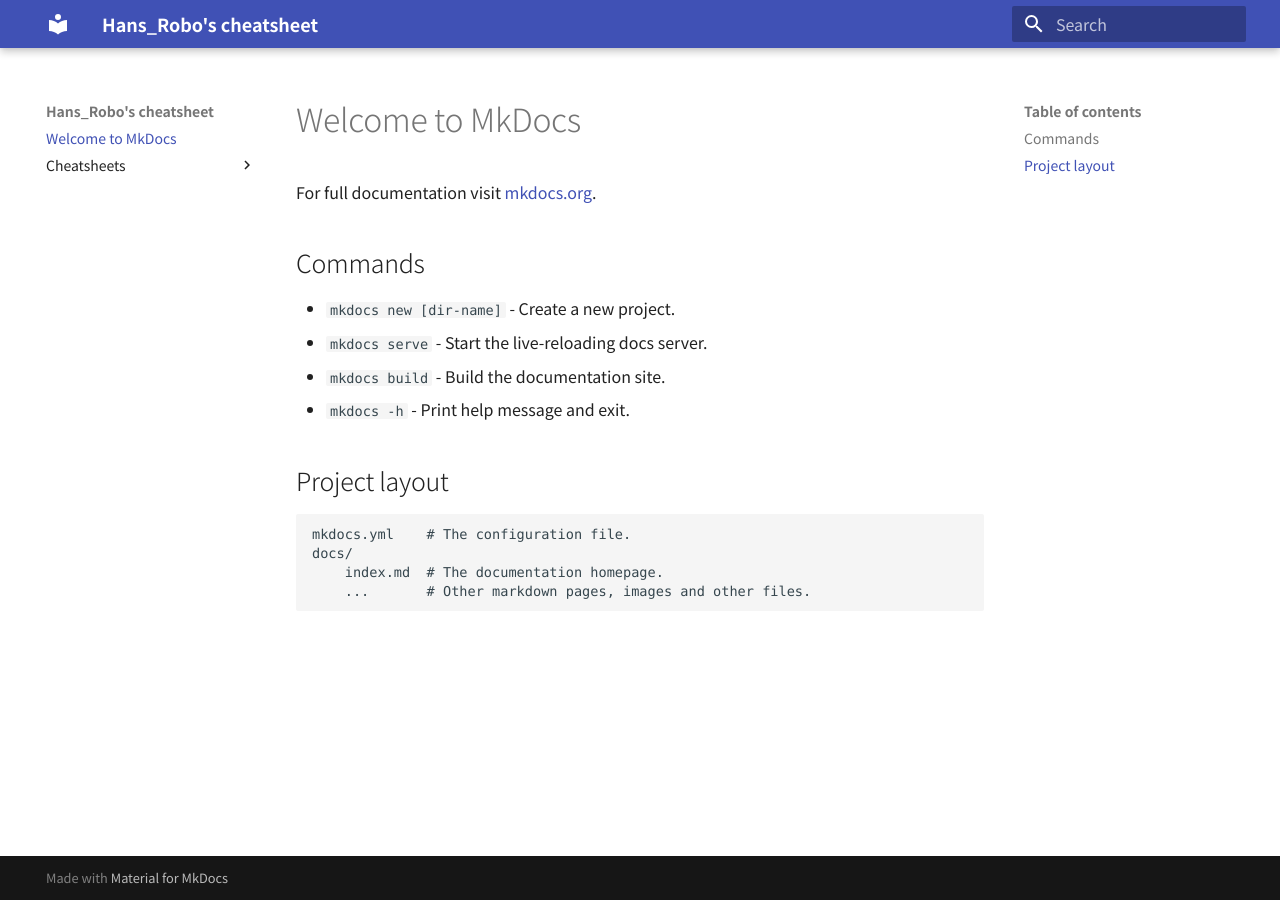
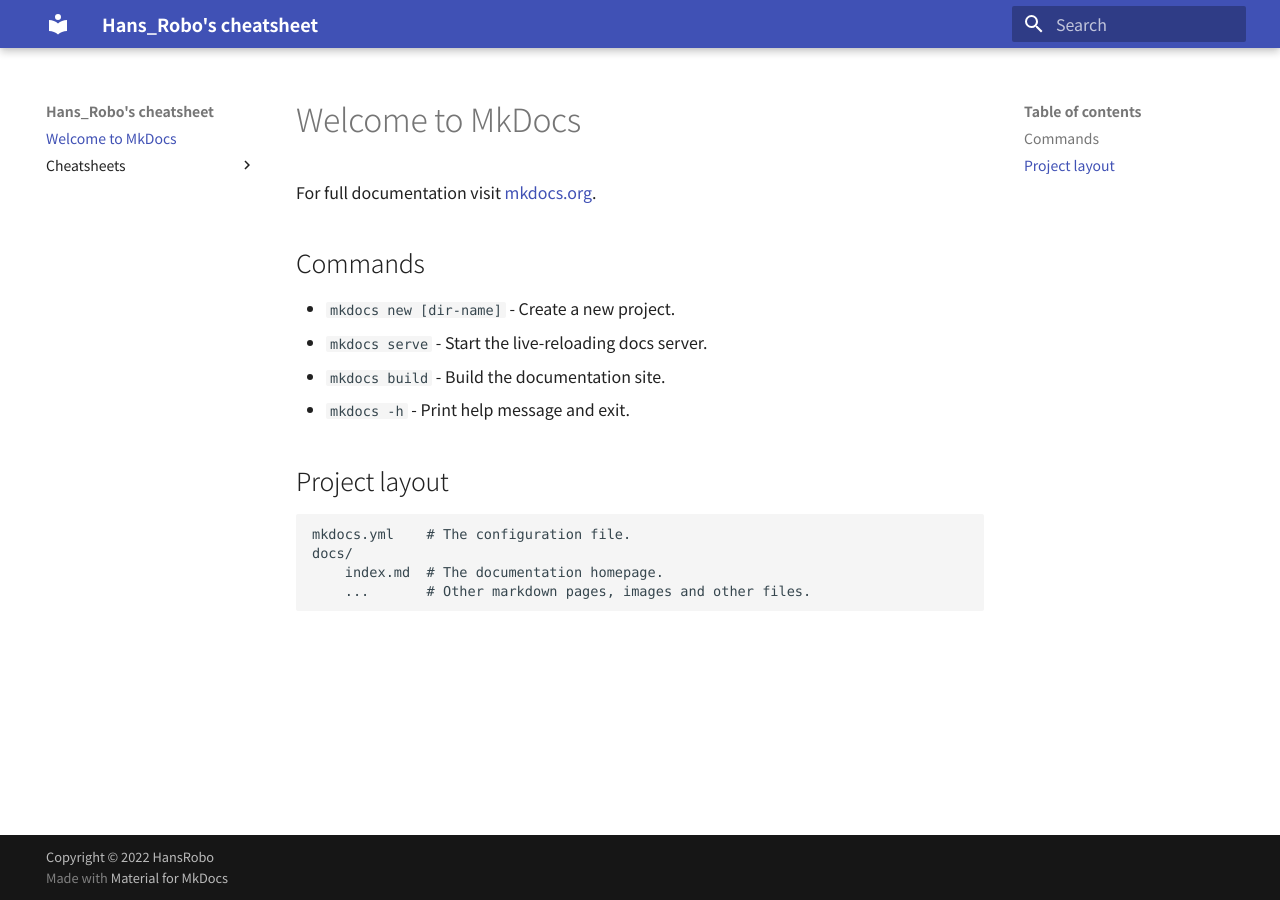
Before and after one commit to HansRobo/mycheatsheet_mkdocs, an MkDocs documentation site: the page built from docs/index.md, in a window 1280 px wide. Built offline with MkDocs 1.6.1 and Material for MkDocs 9.7.7, drawn with Linux system fonts in a browser that asks for light colours; some web fonts are replaced.

Commit message:
doc: add copyright notice

```diff
--- a/mkdocs.yml
+++ b/mkdocs.yml
@@ -5,7 +5,7 @@
   font:
     text: "Noto Sans JP"
     code: "Consolas"
-
+copyright: "Copyright &copy; 2022 HansRobo"
 plugins:
   - search
   - git-revision-date-localized
```
